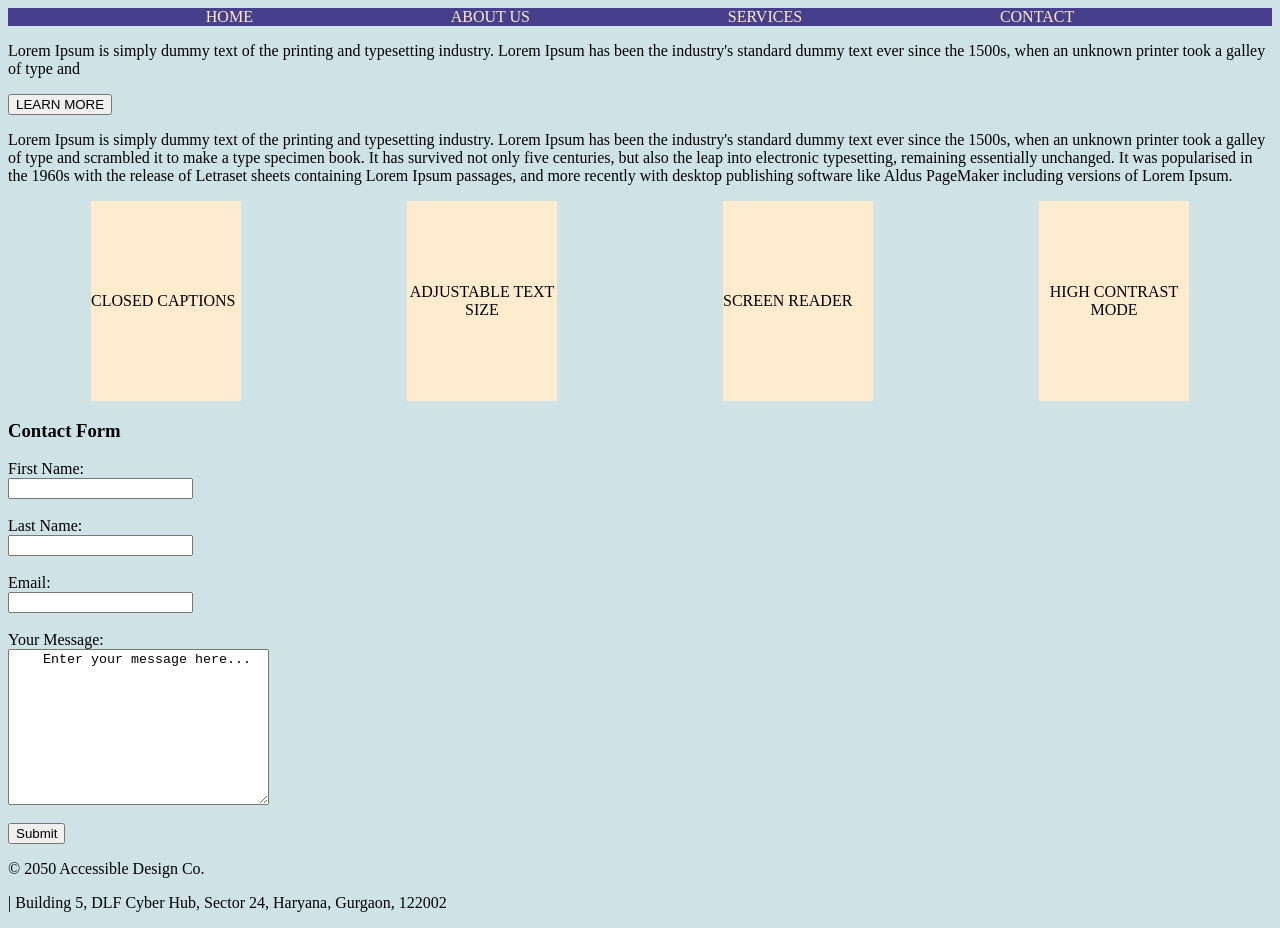
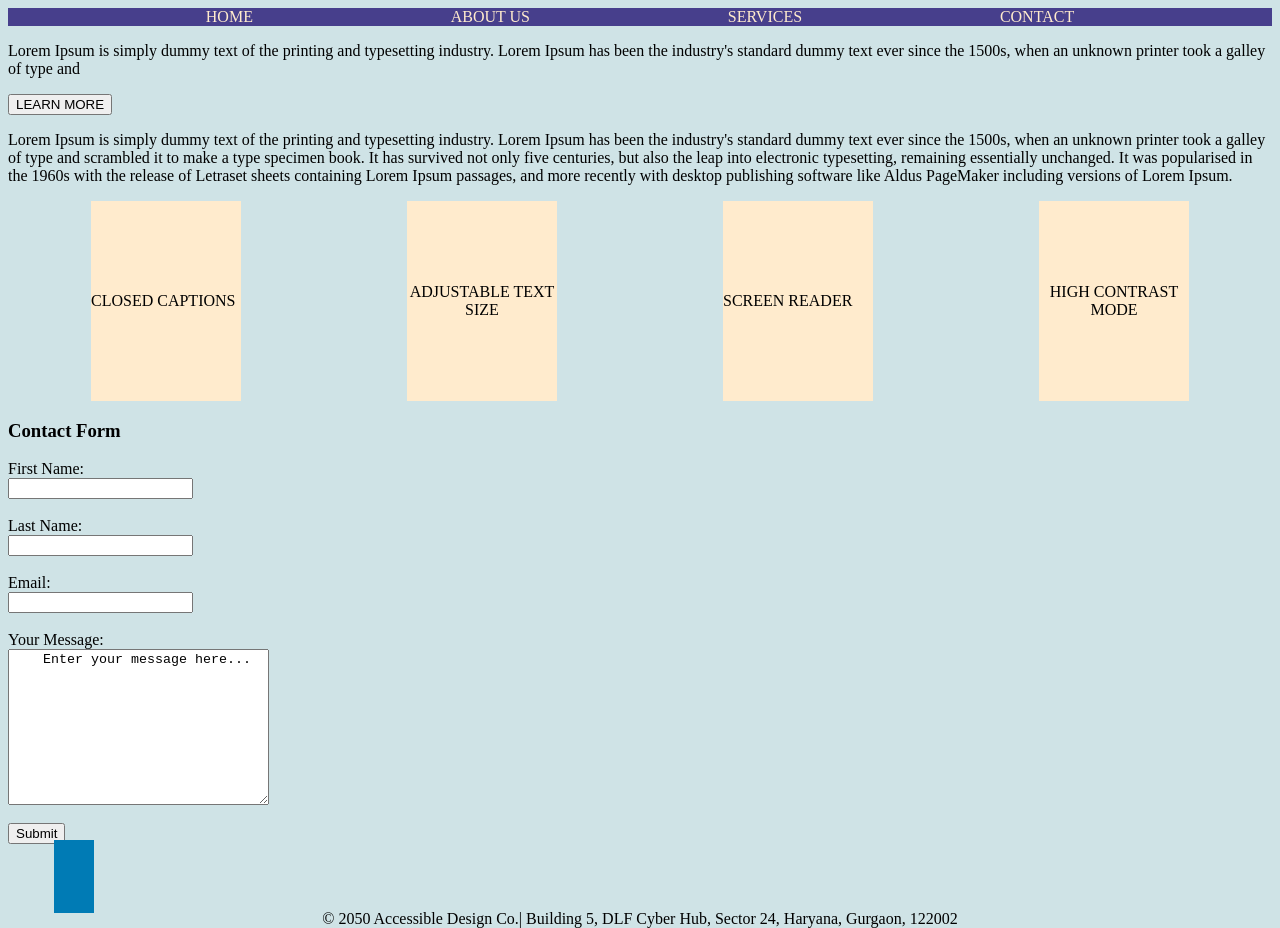
Before and after one commit to cfra8189/sba_2, a plain HTML site: page index.html in a window 1280 px wide. Drawn offline with Linux system fonts and the light colour scheme.

Commit message:
Added social links

```diff
--- a/style.css
+++ b/style.css
@@ -41,3 +41,24 @@ a   {
     background-color: blanchedalmond;
     align-items: center;
 }
+
+footer {
+    display: flex;
+    height: 20px;
+    width: auto;
+    justify-content: center;
+}
+
+.fa {
+  padding: 20px;
+  font-size: 30px;
+  width: 50px;
+  text-align: center;
+  text-decoration: none;
+  margin: 5px 2px;
+}
+
+.fa-linkedin {
+  background: #007bb5;
+  color: white;
+}
```
